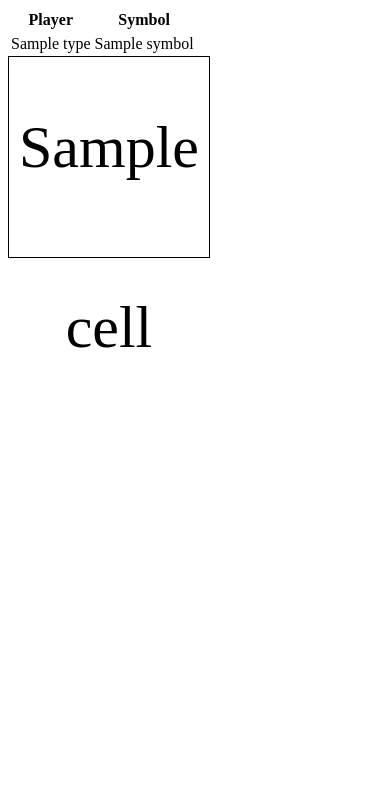
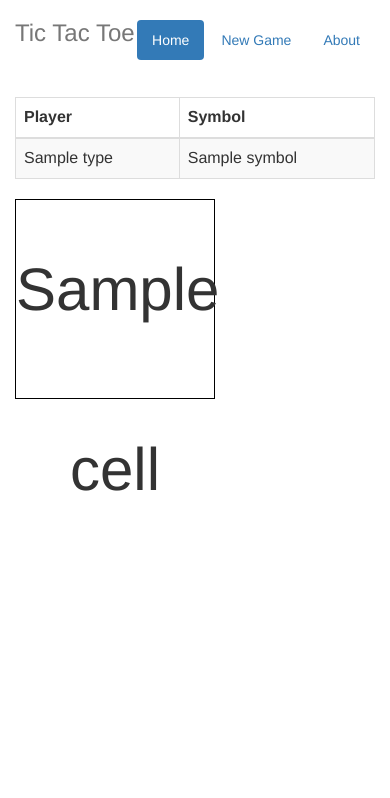
Before and after one commit to sjolicoeur/tic-tac-toe, a Flask app: template templates/game.html in a window 390 px wide; the page is wider, and only the part inside the window is pictured. Shown: the top 798 px of that part. Run offline with Flask 2, Linux system fonts and the light colour scheme; the template is opened without the code that fills it: most values are stand-ins (such as "Sample title", 1, 10 or a date in 2020); some libraries are stand-ins or nearby versions.

Commit message:
added templates

```diff
--- a/app.py
+++ b/app.py
@@ -3,13 +3,13 @@ import os, sys
 path = os.path.join('.', os.path.dirname(__file__), '../')
 sys.path.append(path)
 
-from flask import Flask, g, render_template, redirect, url_for
+from flask import Flask, g, render_template, redirect, url_for, request
 import flask_sijax
 from werkzeug.contrib.cache import SimpleCache
 import shortuuid
 from game import Game
 
-cache = SimpleCache()
+cache = SimpleCache() # not good for multiprocess
 app = Flask(__name__)
 
 app.config["SIJAX_STATIC_PATH"] = os.path.join('.', os.path.dirname(__file__), 'static/js/sijax/')
@@ -20,14 +20,14 @@ flask_sijax.Sijax(app)
 @app.route("/")
 @app.route("/game/", methods=["GET", "POST"])
 def create_new_game():
-    # if request.method == 'POST':
-    room_id = shortuuid.ShortUUID().random(length=4)
-    game_object = Game()
-    cache.set(room_id, game_object, timeout=60 * 60*24) # game is good for 24h
-    # redirect to game room
-    return redirect(url_for('game', room_id=room_id))
+    if request.method == 'POST':
+        room_id = shortuuid.ShortUUID().random(length=4)
+        game_object = Game()
+        cache.set(room_id, game_object, timeout=60 * 60*24) # game is good for 24h
+        # redirect to game room
+        return redirect(url_for('game', room_id=room_id))
     # otherwise list rooms
-
+    return render_template('index.html')
     # return
 
 @flask_sijax.route(app, "/game/<room_id>")
--- /dev/null
+++ b/templates/base.html
@@ -0,0 +1,36 @@
+<html>
+<head>
+    <meta charset="utf-8">
+    <meta http-equiv="X-UA-Compatible" content="IE=edge">
+    <meta name="viewport" content="width=device-width, initial-scale=1">
+    <title>Play a Game of Tic Tac Toe</title>
+
+    <link rel="stylesheet" href="https://maxcdn.bootstrapcdn.com/bootstrap/3.3.2/css/bootstrap.min.css">
+    <script type="text/javascript"
+        src="http://ajax.googleapis.com/ajax/libs/jquery/1.5.1/jquery.min.js"></script>
+    <script type="text/javascript" src="/static/js/sijax/sijax.js"></script>
+    <script type="text/javascript">
+        {{ g.sijax.get_js()|safe }}
+    </script>
+</head>
+
+<body>
+<div class="container">
+      <div class="header">
+        <nav>
+          <ul class="nav nav-pills pull-right">
+            <li role="presentation" class="active"><a href="/">Home</a></li>
+            <li role="presentation"><a href="/game/">New Game</a></li>
+            <li role="presentation"><a href="/About/">About</a></li>
+          </ul>
+        </nav>
+        <h3 class="text-muted">Tic Tac Toe</h3>
+      </div>
+      <br>
+{% block content %}
+
+
+{% endblock %}
+</div>
+</body>
+</html>
--- a/templates/game.html
+++ b/templates/game.html
@@ -1,16 +1,6 @@
-<html>
-<head>
-    <script type="text/javascript"
-        src="http://ajax.googleapis.com/ajax/libs/jquery/1.5.1/jquery.min.js"></script>
-    <script type="text/javascript" src="/static/js/sijax/sijax.js"></script>
-    <script type="text/javascript">
-        {{ g.sijax.get_js()|safe }}
-    </script>
-</head>
+{% extends "base.html" %}
 
-<body>
-
-
+{% block content %}
 
 <style>
     #board {
@@ -31,16 +21,15 @@
         line-height: 3em;
 
     }
-    td {
+    #winner {
         text-align: center;
-        /*border: 1px solid black;*/
-        /*width: 100px;
-        height: 100px;*/
     }
     .green {
         background-color: green;
     }
 </style>
+<div class="row">
+    <div class="col-md-6 col-md-offset-3">
         <h2 id="winner">
         {% if game_object.is_game_ended %}
             {% if game_object.is_winning_board %}
@@ -51,7 +40,12 @@
 
         {% endif %}
         </h2>
-<table>
+    </div>
+</div>
+
+<div class="row">
+    <div class="col-md-3">
+<table class="table table-striped table-bordered">
     <thead>
         <tr><th>Player</th><th>Symbol</th><tr>
     </thead>
@@ -61,7 +55,9 @@
         </tr>
     {% endfor %}
 </table>
+    </div>
 
+    <div class="col-md-6">
     <div id="board">
         {% for cell in vars.game.board %}
             <div id="{{ loop.index0 }}" class="cell {% if loop.index0 in vars.game.winning_row %}green{% endif %}">
@@ -69,7 +65,8 @@
             </div>
         {% endfor %}
     </div>
-
+</div>
+</div>
 <script type="text/javascript">
 $( document ).ready(function() {
     console.log( "ready!" );
@@ -80,6 +77,4 @@ $( document ).ready(function() {
 
 </script>
 
-
-</body>
-</html>
+{% endblock %}
```
Also changed, not shown: templates/index.html (added, +14 -0 lines), README.md. Lines whose indentation alone changed are shown as unchanged.
